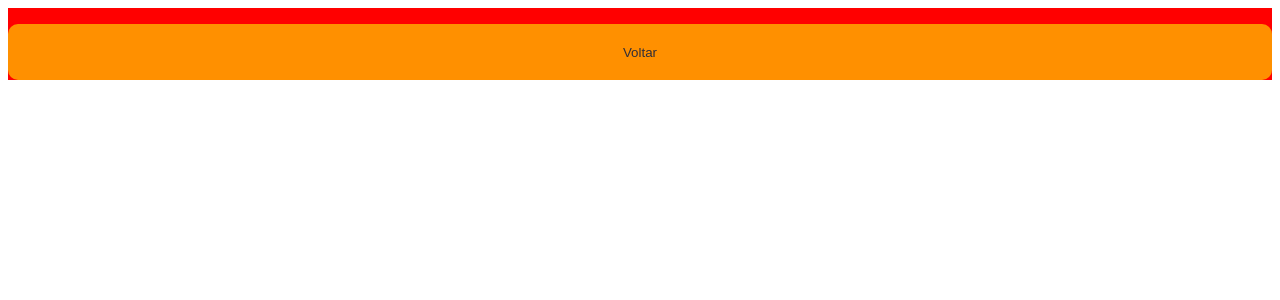
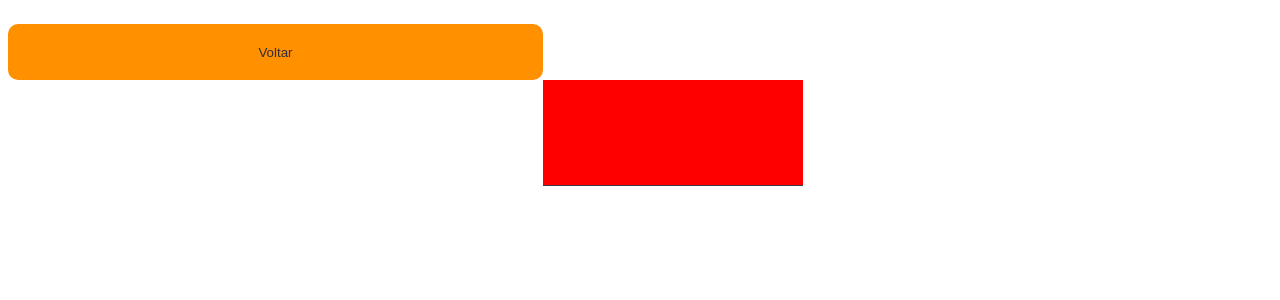
Before and after one commit to MullerHub/Rocketseat-Explorer, a React (Vite) app in the folder Stage0901/RocketNotes/: page / in a window 1280 px wide. Shown: the top 300 px of the page. Built offline with nearby package versions, Linux system fonts and the light colour scheme.

Commit message:
clear init

```diff
--- a/Stage0901/RocketNotes/src/components/Header/index.jsx
+++ b/Stage0901/RocketNotes/src/components/Header/index.jsx
@@ -0,0 +1,10 @@
+import {Container } from './styles'
+
+export function Header() {
+
+  return(
+    <Container>
+
+    </Container>
+  )
+}
--- a/Stage0901/RocketNotes/src/components/Header/styles.js
+++ b/Stage0901/RocketNotes/src/components/Header/styles.js
@@ -1,5 +1,4 @@
 import styled from 'styled-components'
-import { theme } from '../../pages/styles/theme'
 
 export const Container = styled.header`
   grid-area: header;
@@ -9,4 +8,9 @@ export const Container = styled.header`
   border-bottom-width: 1px;
   border-bottom-style: solid;
   border-bottom-color: ${({ theme }) => theme.COLORS.BACKGROUND_700};
+
+  display: flex;
+  justify-content: space-between;
+  padding: 0 80px;
+  background-color: red;
 `
--- a/Stage0901/RocketNotes/src/pages/Details/index.jsx
+++ b/Stage0901/RocketNotes/src/pages/Details/index.jsx
@@ -1,10 +1,14 @@
 import {Container} from './styles'
 import { Button } from '../../components/Button'
+import { Header } from '../../components/Header'
+
+
 
 export function Details() {
 
   return(
     <Container >
+      <Header/>
       <Button title="Voltar" />
     </Container >
   )
--- a/Stage0901/RocketNotes/src/pages/Details/styles.js
+++ b/Stage0901/RocketNotes/src/pages/Details/styles.js
@@ -1,5 +1,5 @@
 import styled from 'styled-components'
 
 export const Container = styled.div`
-  background: red;
+  display: grid;
 `
```
